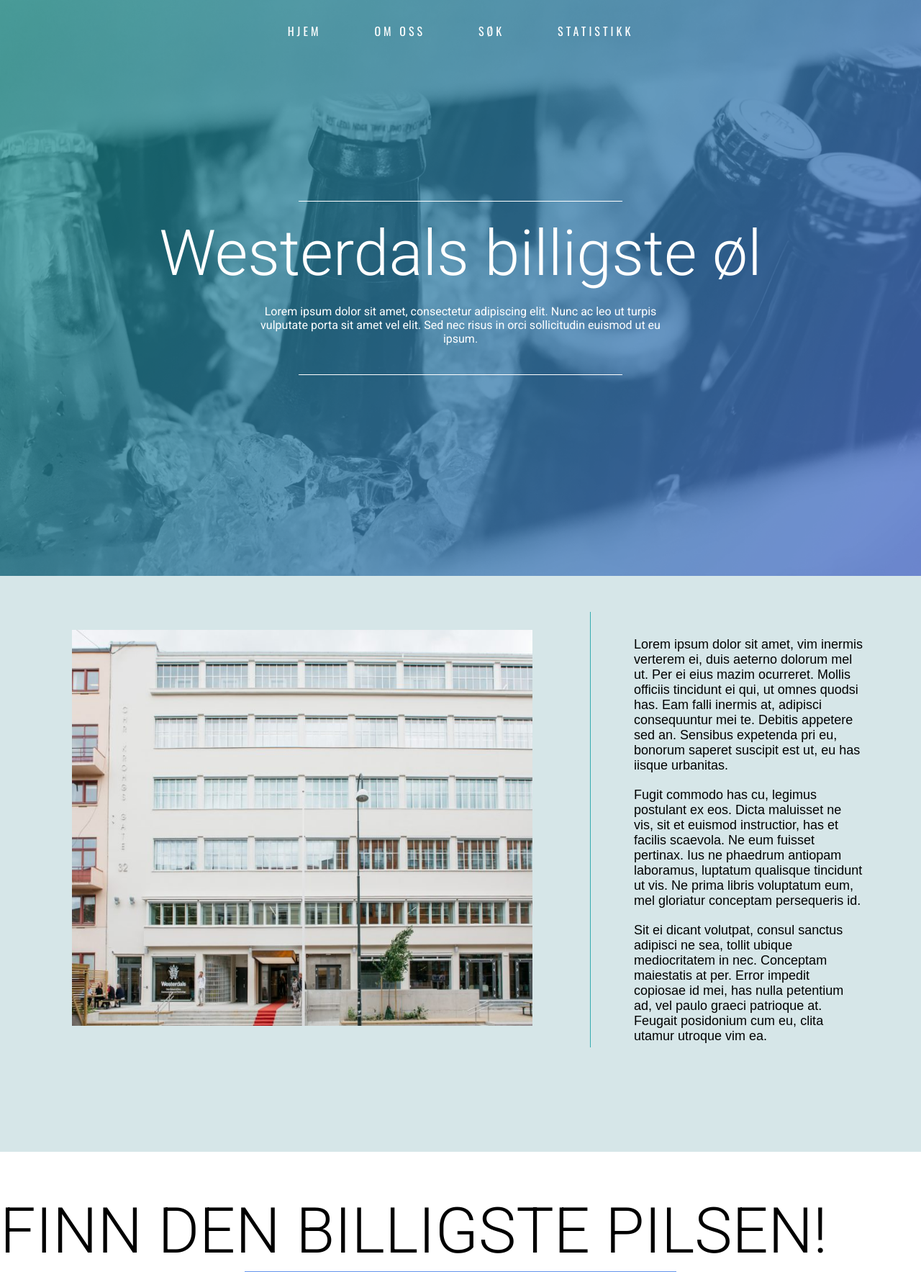
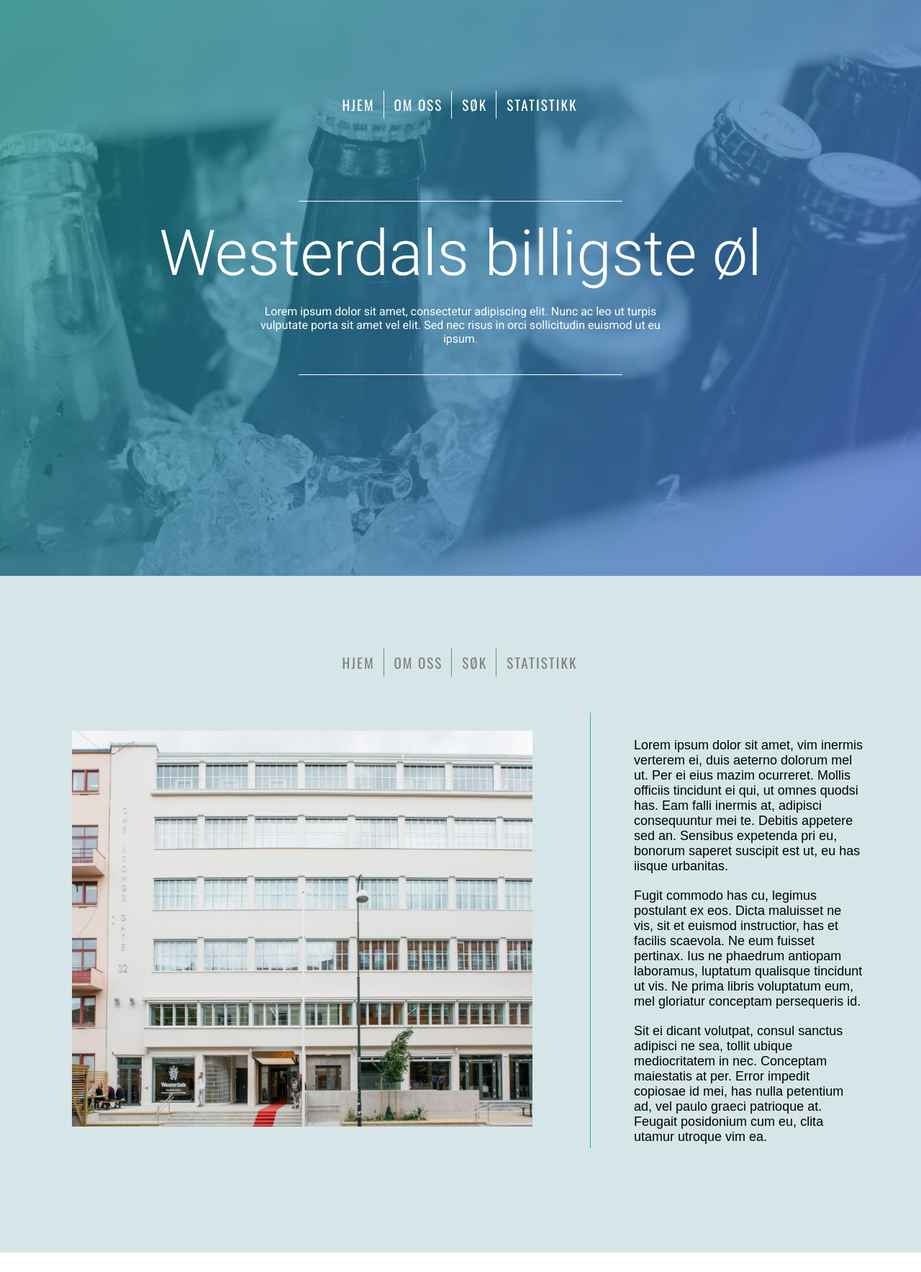
Before and after one commit to Scarpy/Gruppe-15, a PHP site: page / in a window 1280 px wide. Shown: the top 1767 px of the page at 72% size. Run offline with PHP 8.4, Linux system fonts and the light colour scheme.

Commit message:
Fikset menyen.

```diff
--- a/CSS/billigsteol.css
+++ b/CSS/billigsteol.css
@@ -2,45 +2,6 @@
 body {
    font-family: 'Roboto', serif;
    margin: 0;
-}
-
-/* Meny, er ikke ferdig. */
-#navContainer
-{
-    width: 100%;
-    height: 100%;
-}
-
-nav.section {
-	position: fixed;
-	min-height: 0;
-	text-align: center;
-	background: none;
-    width: 100%;
-    height: 10%;
-}
-
-nav ul {
-	list-style: none;
-	padding: 0 10px;
-}
-
-nav li {
-	display: inline-block;
-}
-
-nav a {
-	display: block;
-	text-decoration: none;
-	padding: 5px 25px;
-	margin:10px;
-	color:#FFF;
-    font-family: 'Oswald', serif;
-    letter-spacing: 4px;
-}
-
-nav a:hover {
-	border-bottom: 1px solid white;
 }
 
 .container {
@@ -51,6 +12,44 @@ nav a:hover {
     height: 800px;
     background: url(Bilder/bakgrunn.png) no-repeat center fixed;
     background-size: cover;
+}
+
+.container--header {
+    position: absolute;
+    top: 115px;
+    color: white;
+}
+
+.header {
+    height: 50px;
+    width: 100%;
+    text-align: center;
+}
+
+.manu {
+    display: inline-block;
+    position: relative;
+    list-style: none;
+    padding: 0;
+}
+
+.manu li {
+    display: inline;
+    text-decoration: none;
+    font-size: 1.2rem;
+    padding: 5px 12px 5px 10px;
+    border-right: 1px solid white;
+    font-family: 'Oswald', serif;
+    letter-spacing: 2px;
+}
+
+.manu li a {
+    text-decoration: none;
+    color: white;
+}
+
+.manu li:last-child {
+    border-right: 0;
 }
 
 .container--inner {
@@ -87,6 +86,29 @@ p{
     margin-bottom: 5px;
     font-size: 1,5em;
     padding: 0 125px;
+}
+
+.breakdiv {
+    height: 70px;
+    background-color: #D6E6E8;
+}
+
+#stickyheader {
+    top: 100px;
+    padding-top: 20px;
+    background-color: #D6E6E8;
+}
+
+#stickyheader li {
+    border-color: grey;
+}
+
+#stickyheader li a {
+    color: grey;
+}
+
+.mainContainer {
+    background-color: none;
 }
 
 /* Sam sin CCS kode! */
--- a/index.html
+++ b/index.html
@@ -6,36 +6,50 @@
 	<link href="https://fonts.googleapis.com/css?family=Oswald:400,500,600|Roboto:300,400" rel="stylesheet">
 
 	<title>Westerdals billigste øl</title>
+	<script>
+		$(function(){
+        var stickyHeaderTop = $('#stickyheader').offset().top;
+
+        $(window).scroll(function(){
+                if( $(window).scrollTop() > stickyHeaderTop ) {
+                        $('#stickyheader').css({position: 'fixed', top: '0px'});
+                } else {
+                        $('#stickyheader').css({position: 'static', top: '0px'});
+                }
+        	});
+  		});
+	</script>
 </head>
 <body>
-
-    <!-- Elisabeth og Sam sin kode -->
+	<!--Elisabeth og Sam sin kode-->
 	<div class="container">
-        <div id="navContainer">
-            <nav class="section">
-                <ul>
-                    <li>
-                        <a href="index.html">HJEM</a>
-                    </li>
-                    <li>
-                        <a href="#s2">OM OSS</a>
-                    </li>
-                    <li>
-                        <a href="#s3">SØK</a>
-                    </li>
-                    <li>
-                        <a href="#s4">STATISTIKK</a>
-                    </li>
-                </ul>
-            </nav>
+		<div class="container--header header">
+			<ul class="manu unsticky-menu">
+				<li><a href="#">HJEM</a></li>
+				<li><a href="#">OM OSS</a></li>
+				<li><a href="#">SØK</a></li>
+				<li><a href="#">STATISTIKK</a></li>
+			</ul>
+		</div>
 		<div class="container--inner">
 			<div class="container--inner--text">
-				 <h1>Westerdals billigste øl</h1>
-				 <p>Lorem ipsum dolor sit amet, consectetur adipiscing elit. Nunc ac leo ut turpis vulputate porta sit amet vel elit. Sed nec risus in orci sollicitudin euismod ut eu ipsum.</p>
+				<h1>Westerdals billigste øl</h1>
+				<p>Lorem ipsum dolor sit amet, consectetur adipiscing elit. Nunc ac leo ut turpis vulputate porta sit amet vel elit. Sed nec risus in orci sollicitudin euismod ut eu ipsum.</p>
 			</div>
 		</div>
 	</div>
-    </div>
+	<div class="breakdiv"></div>
+	<div class="header" id="stickyheader">
+		<ul class="manu sticky-menu">
+			<li><a href="#">HJEM</a></li>
+			<li><a href="#">OM OSS</a></li>
+			<li><a href="#">SØK</a></li>
+			<li><a href="#">STATISTIKK</a></li>
+		</ul>
+	</div>
+	<div class="mainContainer">
+	</div>
+</body>
 
     <!-- Her begynner infosiden - Sam og Elisabeth -->
 
```
